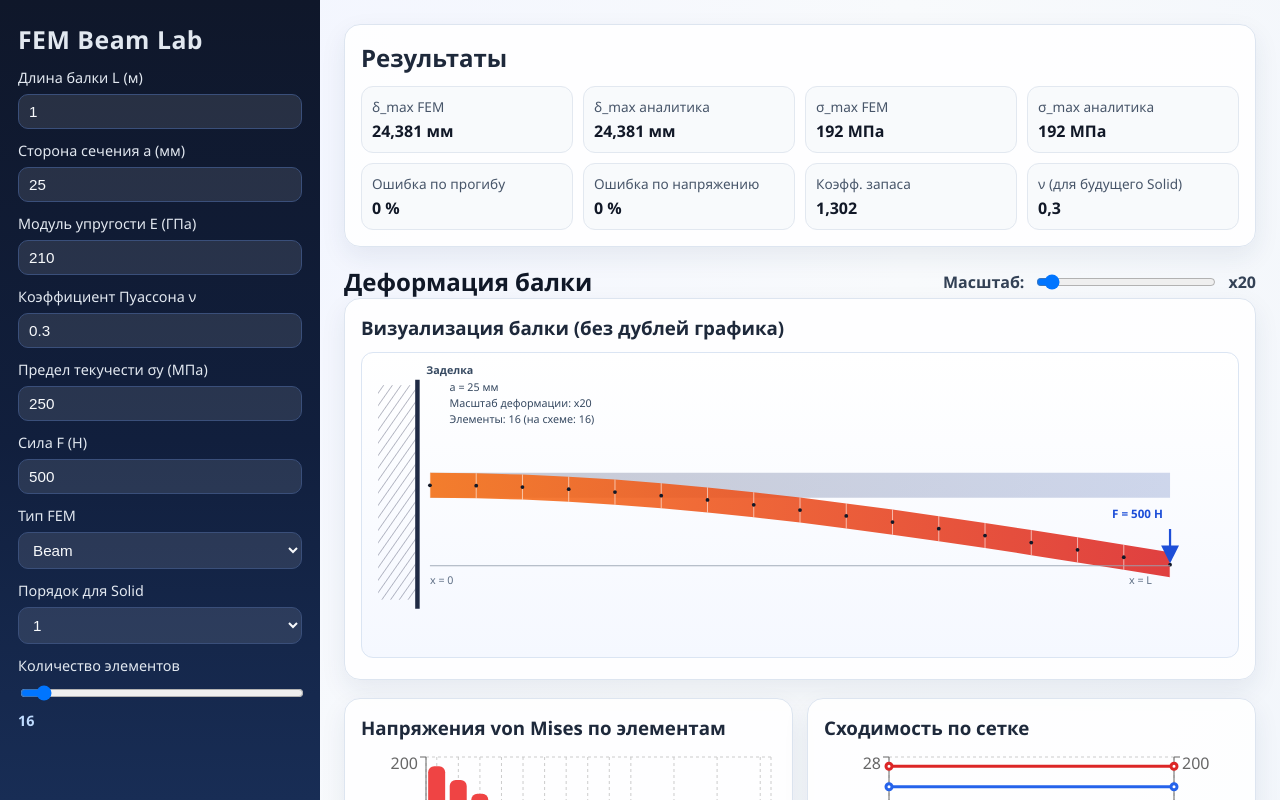
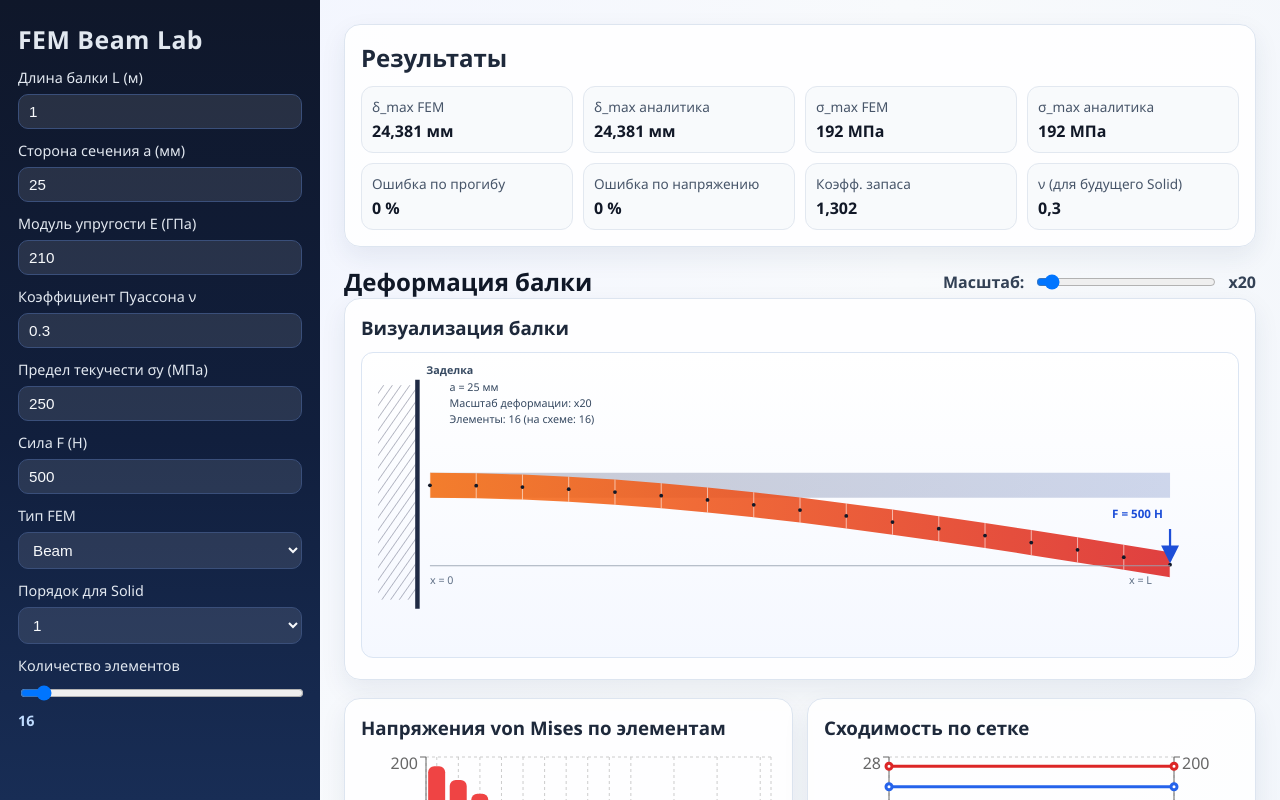
Before and after one commit to fightme-qq/FEM-Beam-Lab, a React (Vite) app: page / in a window 1280 px wide. Shown: the top 800 px of the page. Built offline with nearby package versions, Linux system fonts and the light colour scheme.

Commit message:
Simplify beam visualization title

```diff
--- a/src/App.tsx
+++ b/src/App.tsx
@@ -105,7 +105,7 @@ function BeamScene({
 
   return (
     <div className="card">
-      <h3>Визуализация балки (без дублей графика)</h3>
+      <h3>Визуализация балки</h3>
       <svg viewBox={`0 0 ${width} ${height}`} className="beam-svg" role="img" aria-label="Схема балки">
         <defs>
           <linearGradient id="beamFill" x1="0" x2="1" y1="0" y2="0">
```
